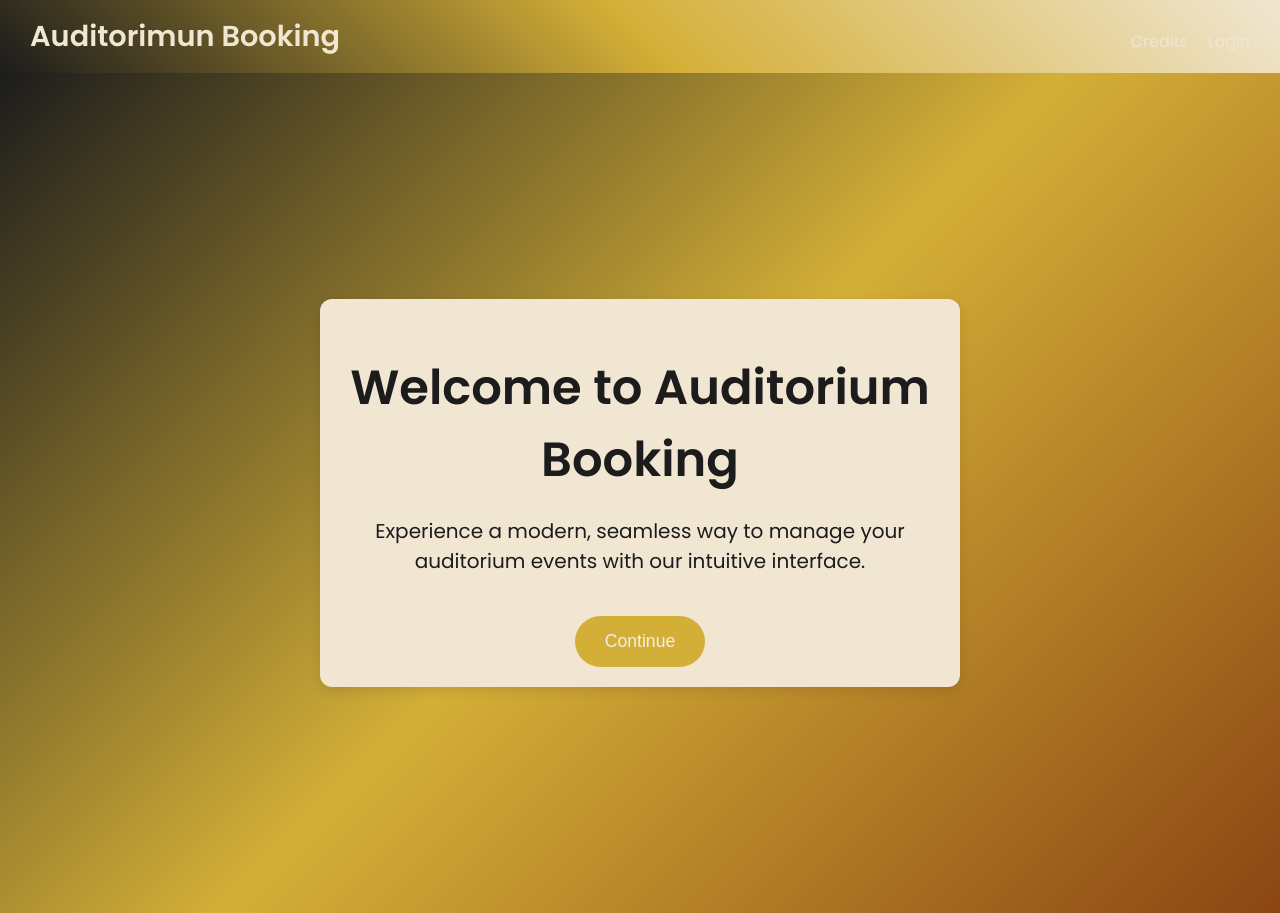
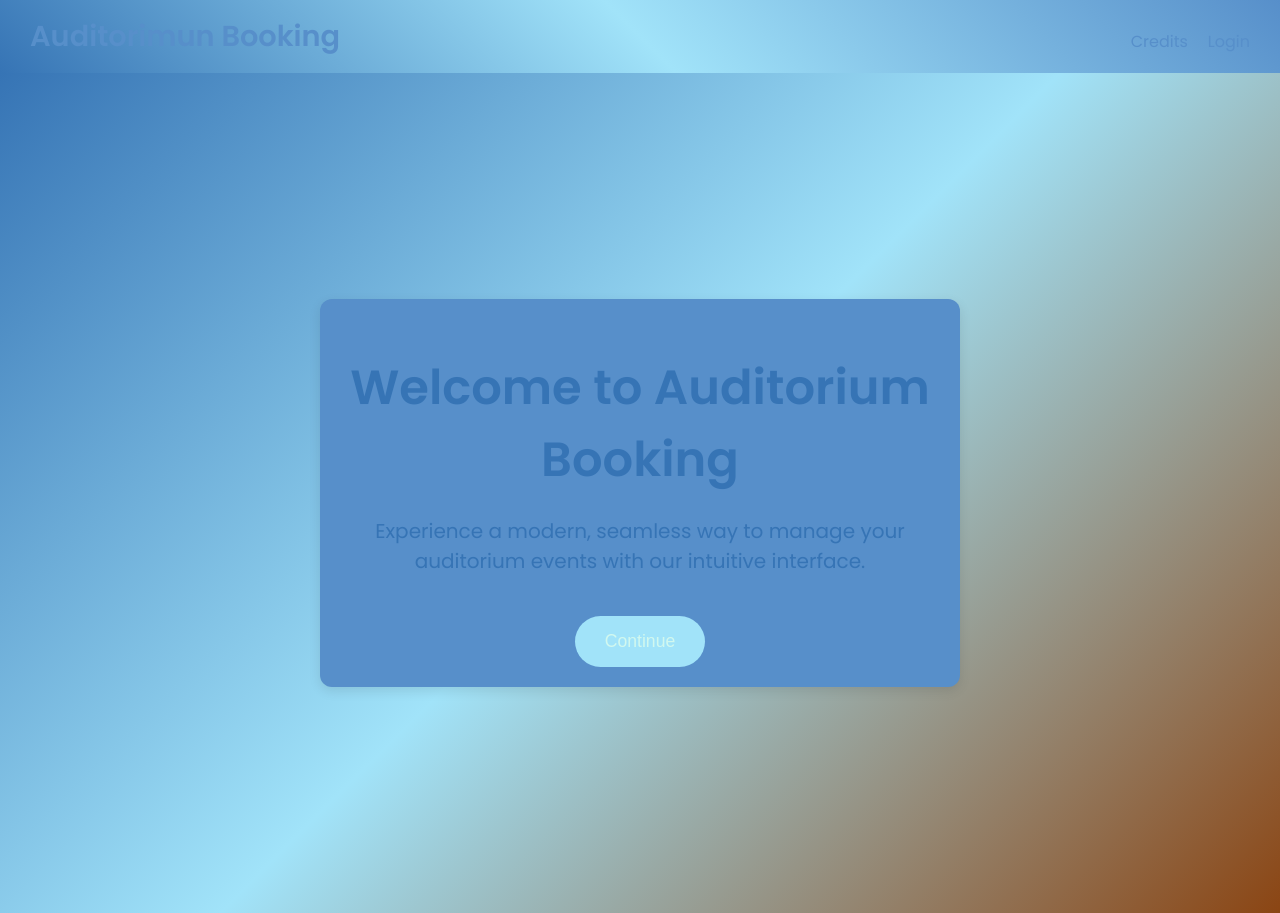
Before and after one commit to Plug0007/auditoriumfrontend, a React (Create React App) app: page / in a window 1280 px wide. Built offline with nearby package versions, Linux system fonts and the light colour scheme.

Commit message:
Update App.css

```diff
--- a/src/styles/App.css
+++ b/src/styles/App.css
@@ -2,14 +2,13 @@
 
 :root {
   /* Luxury Color Palette */
-  --primary: #1C1C1C;        /* Dark (for headings, text) */
-  --secondary: #F0E6D2;      /* Ivory (for backgrounds) */
-  --accent: #D4AF37;         /* Gold (for accents, buttons) */
-  --tertiary: #8B4513;       /* Deep Brown (for hover, contrast) */
-  --neutral: #EFEFEF;        /* Light Gray (for lighter elements) */
+  --primary: #3674B5;       /* Rich Blue */
+  --secondary: #578FCA;     /* Lighter Blue */
+  --accent: #A1E3F9;        /* Pale Blue */
+  --neutral: #D1F8EF;       /* Soft Mint/Neutral */
 
-  /* Gradient (example) */
-  --gradient: linear-gradient(45deg, var(--primary), var(--accent), var(--secondary));
+  /* Gradient for common backgrounds */
+  --gradient-primary: linear-gradient(45deg, var(--primary), var(--secondary), var(--accent), var(--neutral));
 }
 
 body {
@@ -36,7 +35,7 @@ a:hover {
   transition: all 0.3s ease;
 }
 
-/* Layout adjustments */
+/* Layout adjustments for larger screens */
 @media (min-width: 768px) {
   .container {
     width: 70%;
@@ -54,34 +53,4 @@ button, a {
   transition: background-color 0.3s ease, color 0.3s ease;
 }
 
-button:hover, a:hover {
-  background-color: var(--accent);
-  color: var(--neutral);
-}
-
-/* Responsive adjustments */
-@media (max-width: 768px) {
-  body {
-    font-size: 0.9rem;
-  }
-  .container {
-    width: 95%;
-    padding: 0 10px;
-  }
-  a, button {
-    font-size: 0.9em;
-  }
-}
-
-@media (max-width: 480px) {
-  body {
-    font-size: 0.85rem;
-  }
-  .container {
-    width: 98%;
-    padding: 0 5px;
-  }
-  a, button {
-    font-size: 0.8em;
-  }
-}
+button:hover,
```
